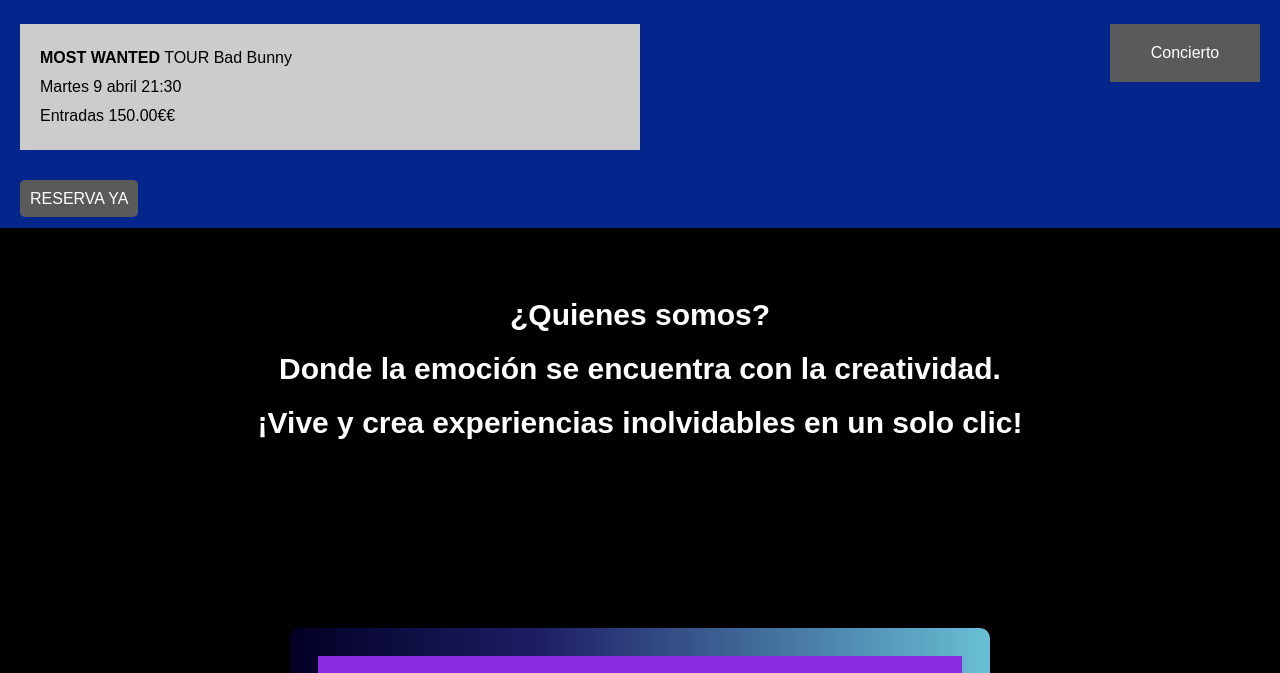
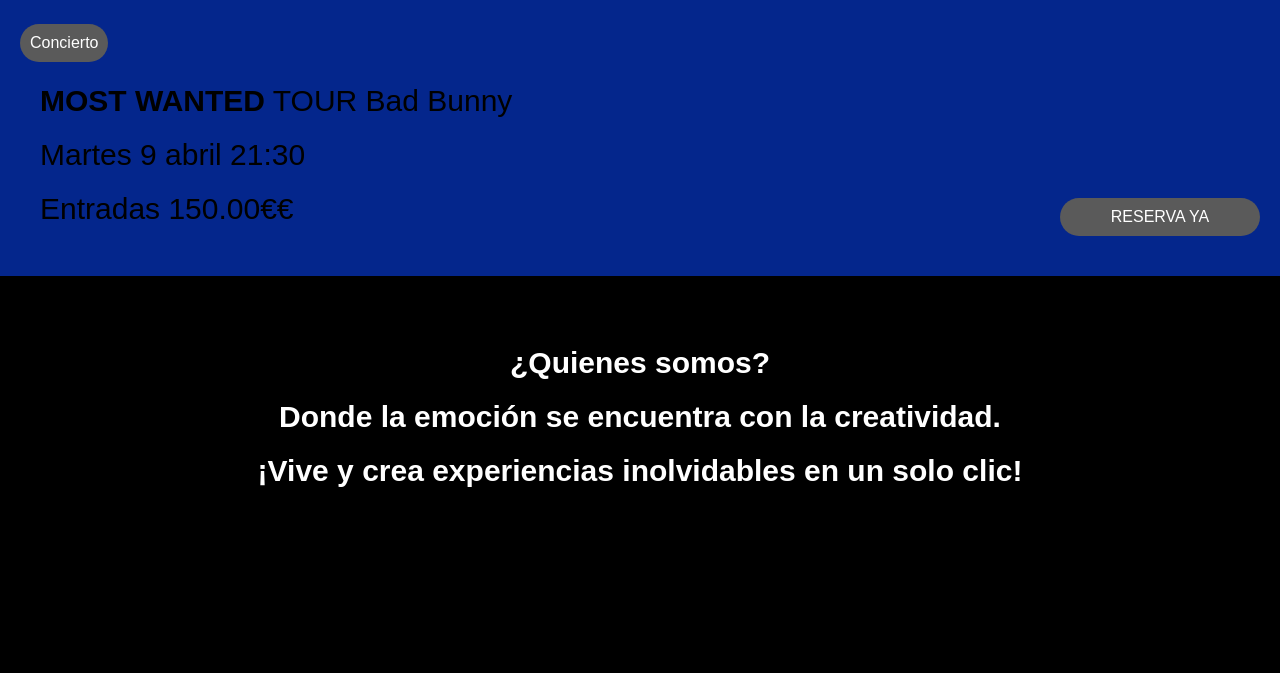
Before and after one commit to DanielMedina850/DanielMedina850.github.io, a plain HTML site: page index.html in a window 1280 px wide. Shown: the part 931-1604 px from the top of the page. Drawn offline with Linux system fonts and the light colour scheme.

Commit message:
pagina index fixed

```diff
--- a/index.html
+++ b/index.html
@@ -40,19 +40,20 @@
 
     <div id="col-12"><img id="imagen_badBunny" src="/Images/bad_bunny.jpg" alt="bad_bunny"></div>
 
-    <div id="contenedor_button_texto">
-    <div id="contenedor_button">
-        <a class="button" id="button_concierto" href="https://www.tomaticket.es/es-es/artista/bad-bunny">
-            Concierto
-        </a>
+    <div id="contenedor_buttons_texto">
+
+        <div id="contenedor_button_concierto">
+            <a class="button" id="button_concierto" href="https://www.tomaticket.es/es-es/artista/bad-bunny">
+                Concierto
+            </a>
+        </div>
             <div id="contenedor_concierto_texto">
                 <div><b>MOST WANTED</b> TOUR Bad Bunny</div>
                 <div>Martes 9 abril 21:30</div>
                 <div>Entradas 150.00€€</div>
             </div>
-        </div>
 
-        <div id="contenedor_button">
+        <div id="contenedor_button_reservas">
             <a class="button" id="button_reserva" href="reserva.html">
                 RESERVA YA
             </a>
--- a/styles/styleIndex.css
+++ b/styles/styleIndex.css
@@ -71,8 +71,10 @@ background-color: #5a5a5a;
 padding: 20px;
 }
 
-#contenedor_button{
+#contenedor_button_concierto{
 margin: 20px;
+height: 10px;
+
 }
 
 .button:hover{ /*hover de los botones*/
@@ -81,44 +83,37 @@ margin: 20px;
 
 #contenedor_concierto_texto{ /* contenedor del texto de la funcion*/
 padding: 20px;
-background-color: #ccccccff;
-width: 100%;
 display: block;
 line-height: 1.8;
-display: flex;
-flex-direction: column;
 width: 50%;
+margin: 20px;
+font-size: 30px;
+display: block;
 }
 
-#contenedor_button_texto{
-  display: grid;
-  grid-template-rows: auto auto;
+#contenedor_buttons_texto{
+  position: relative;
 }
 
+
+
 #button_concierto{
-  grid-row: 1;
-}
-
-#contenedor_buttons{
-  width: 50%;
-  display: flex;
-  float: right;
-  flex-direction: row-reverse;
-}
-
-#button_concierto{ /*boton de concierto*/
-width: 150px;
-text-align: center;
-flex-direction: column-reverse;
-float: right;
+  position: absolute;
+  top: 0;
+  padding: 10px;
+  border-radius: 40px;
 }
 
 #button_reserva{
+    position: absolute;
     width: 200px;
-    padding: 10px;
-    border-radius: 5px;
+    padding: 20px;
+    border-radius: 40px;
     text-align: center;
     padding: 10px;
+    right: 0;
+    bottom: 0;
+    margin: 20px;
  /*boton de reserva*/
 }
 
@@ -150,7 +145,7 @@ float: right;
 #contenedor_form{/*contenedor de form*/
     width: 100%;
     max-width: 700px;
-    background-image: linear-gradient(90deg, #020024 0%, #1d1d64 35%, #68bfd4 100%);    padding: 28px;
+    background-image: linear-gradient(90deg, #031859 0%, #04268c 25%, #d904a0 100%);    padding: 28px;
     margin: 0 28px;
     border-radius: 10px;
 }
@@ -244,7 +239,7 @@ h1{
   text-align: center;
   font-family: Arial, Helvetica, sans-serif;
   margin-top: 0px;
-  background-color: blueviolet;
+  /* background-color: blueviolet; */
   padding-top: 40px;
 
 
```
